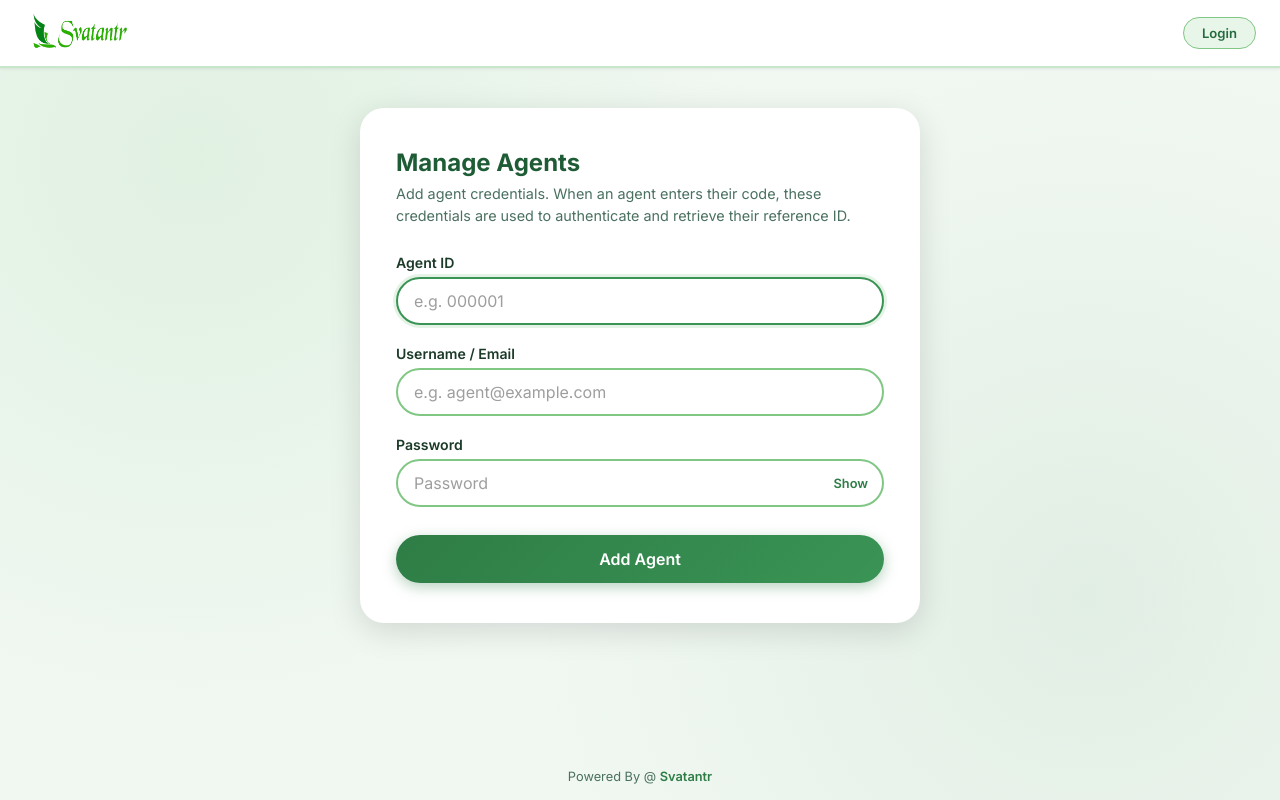
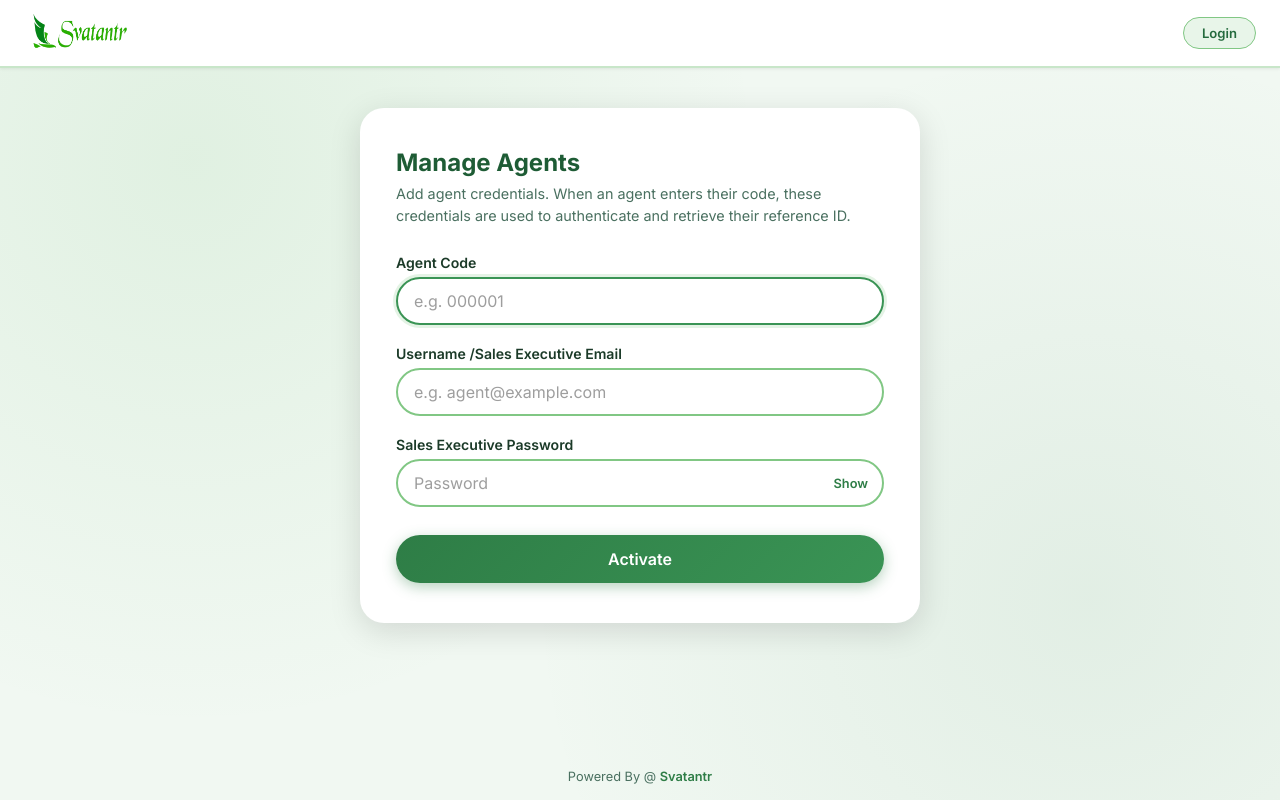
Before and after one commit to Shubham20002/svatantra-qr, a React (Vite) app: page /add/agents in a window 1280 px wide. Built offline with nearby package versions, Linux system fonts and the light colour scheme.

Commit message:
content changes added

```diff
--- a/src/pages/Agentform.jsx
+++ b/src/pages/Agentform.jsx
@@ -111,7 +111,7 @@ export default function Agentform() {
 
           <form onSubmit={handleAdd} noValidate>
             <div className="form-group">
-              <label className="form-label" htmlFor="agentId">Agent ID</label>
+              <label className="form-label" htmlFor="agentId">Agent Code</label>
               <input
                 id="agentId"
                 type="text"
@@ -126,7 +126,7 @@ export default function Agentform() {
             </div>
 
             <div className="form-group">
-              <label className="form-label" htmlFor="username">Username / Email</label>
+              <label className="form-label" htmlFor="username">Username /Sales Executive Email</label>
               <input
                 id="username"
                 type="text"
@@ -140,7 +140,7 @@ export default function Agentform() {
             </div>
 
             <div className="form-group">
-              <label className="form-label" htmlFor="password">Password</label>
+              <label className="form-label" htmlFor="password">Sales Executive Password</label>
               <div className="password-wrap">
                 <input
                   id="password"
@@ -168,7 +168,7 @@ export default function Agentform() {
 
             <button type="submit" className="btn-primary" disabled={submitting}>
               {submitting && <span className="spinner" />}
-              {submitting ? 'Adding…' : 'Add Agent'}
+              {submitting ? 'Adding…' : 'Activate'}
             </button>
           </form>
         </div>
```
